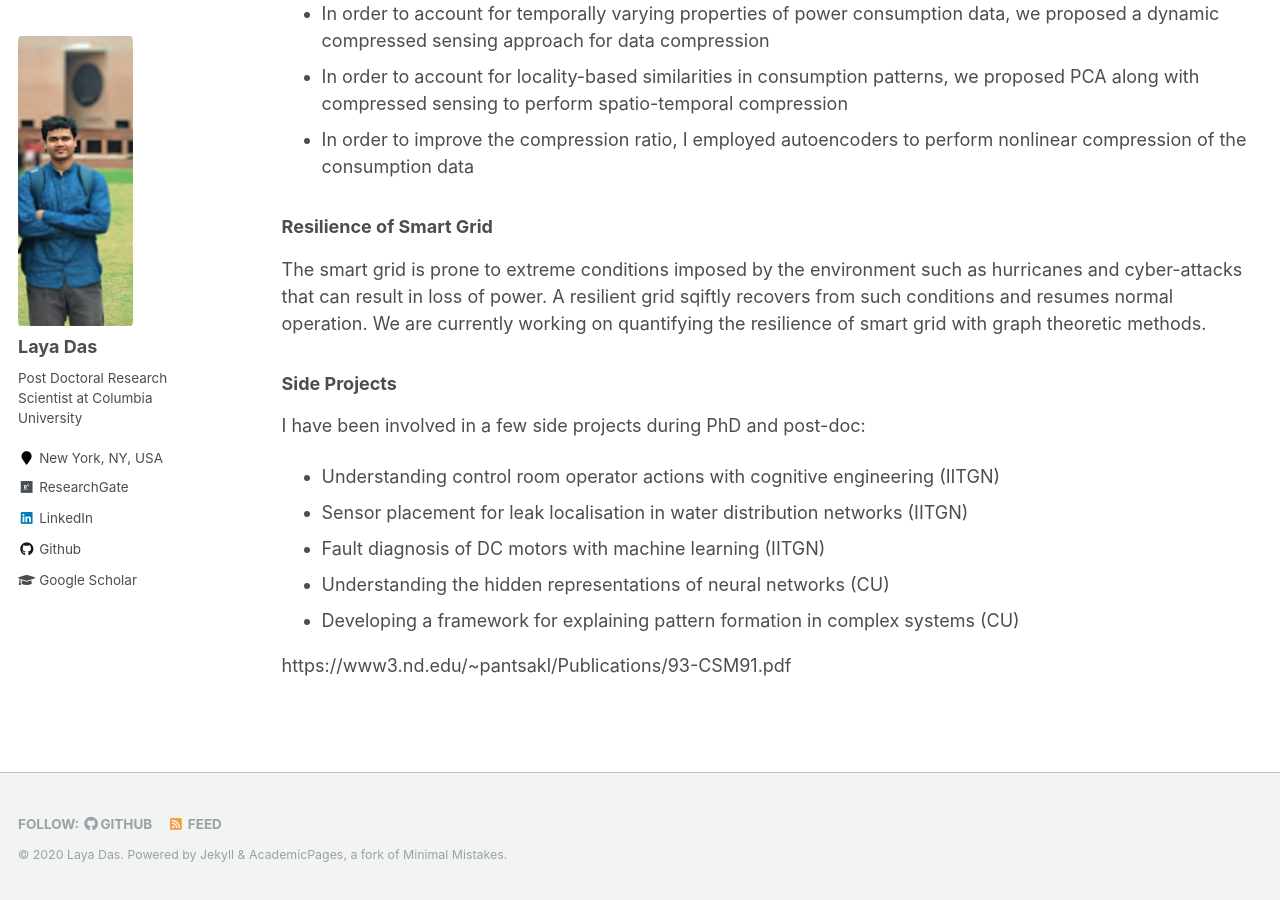
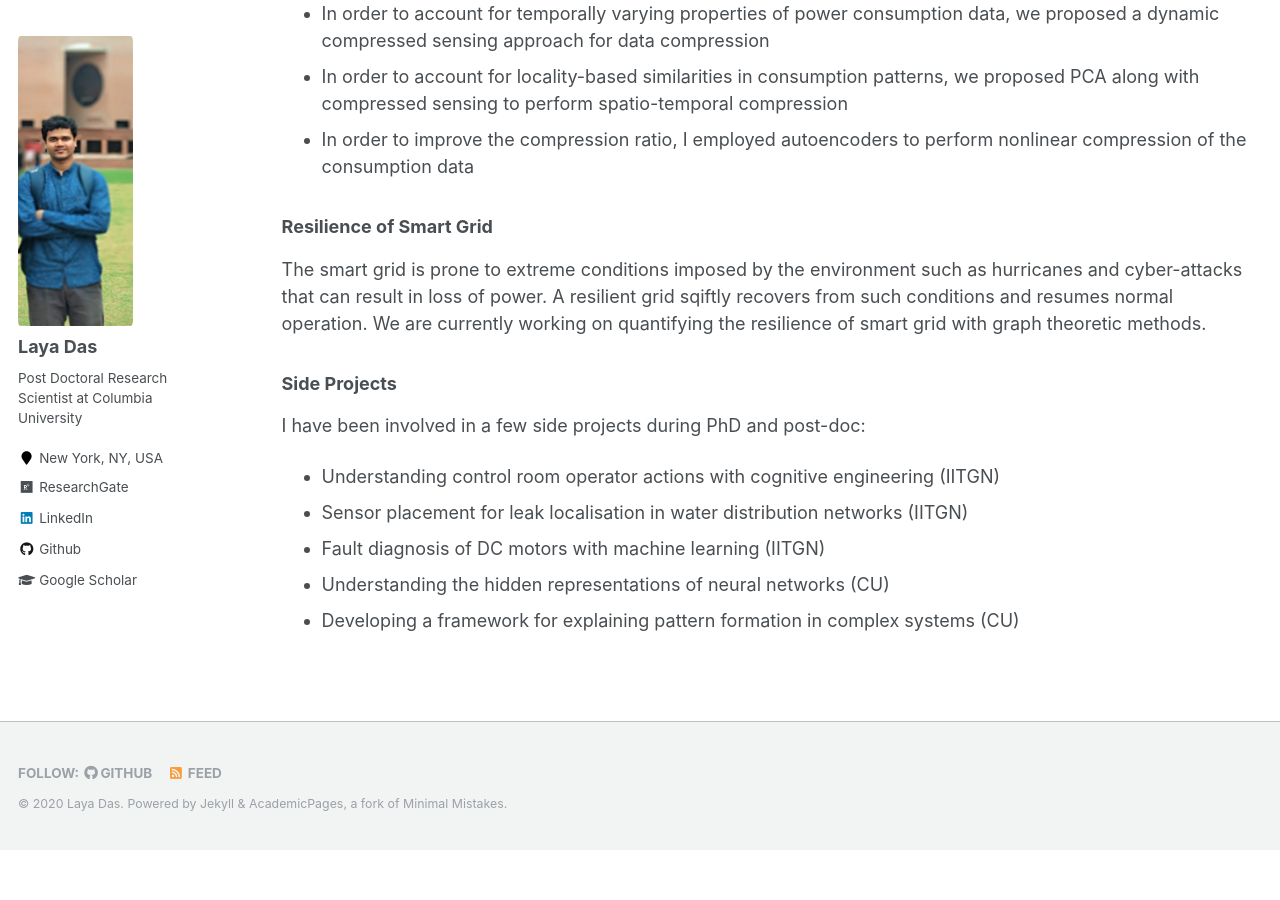
Before and after one commit to layadas/layadas.github.io, a Jekyll site: the page built from _pages/research.md, in a window 1280 px wide and 900 px high, scrolled down 893 px. Built offline with Jekyll 4.4.1, drawn with Linux system fonts in a browser that asks for light colours; after the commit the page ends 1743 px from its top, so only the background shows below that; part of the change alters nothing that is shown.

Commit message:
Update research.md

```diff
--- a/_pages/research.md
+++ b/_pages/research.md
@@ -37,5 +37,3 @@ I have been involved in a few side projects during PhD and post-doc:
 - Fault diagnosis of DC motors with machine learning (IITGN)
 - Understanding the hidden representations of neural networks (CU)
 - Developing a framework for explaining pattern formation in complex systems (CU)
-
-https://www3.nd.edu/~pantsakl/Publications/93-CSM91.pdf
```
